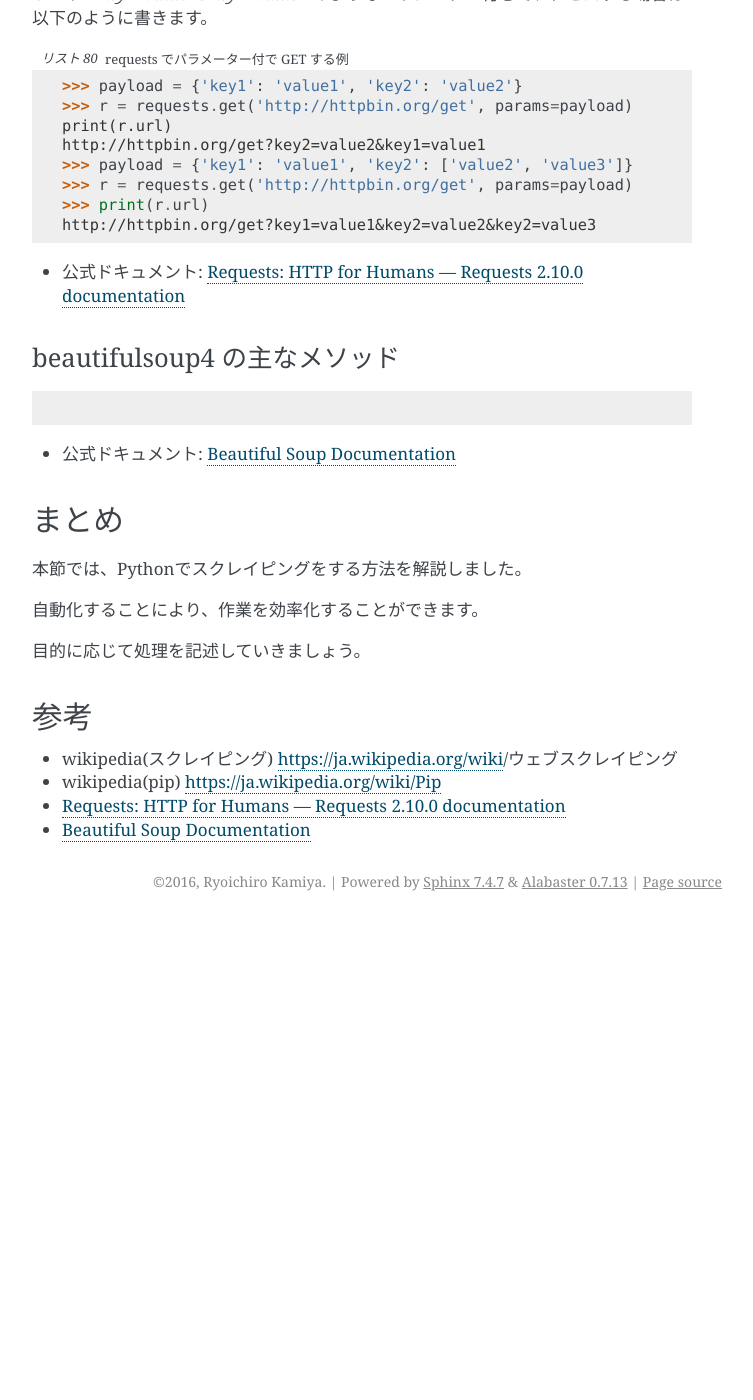
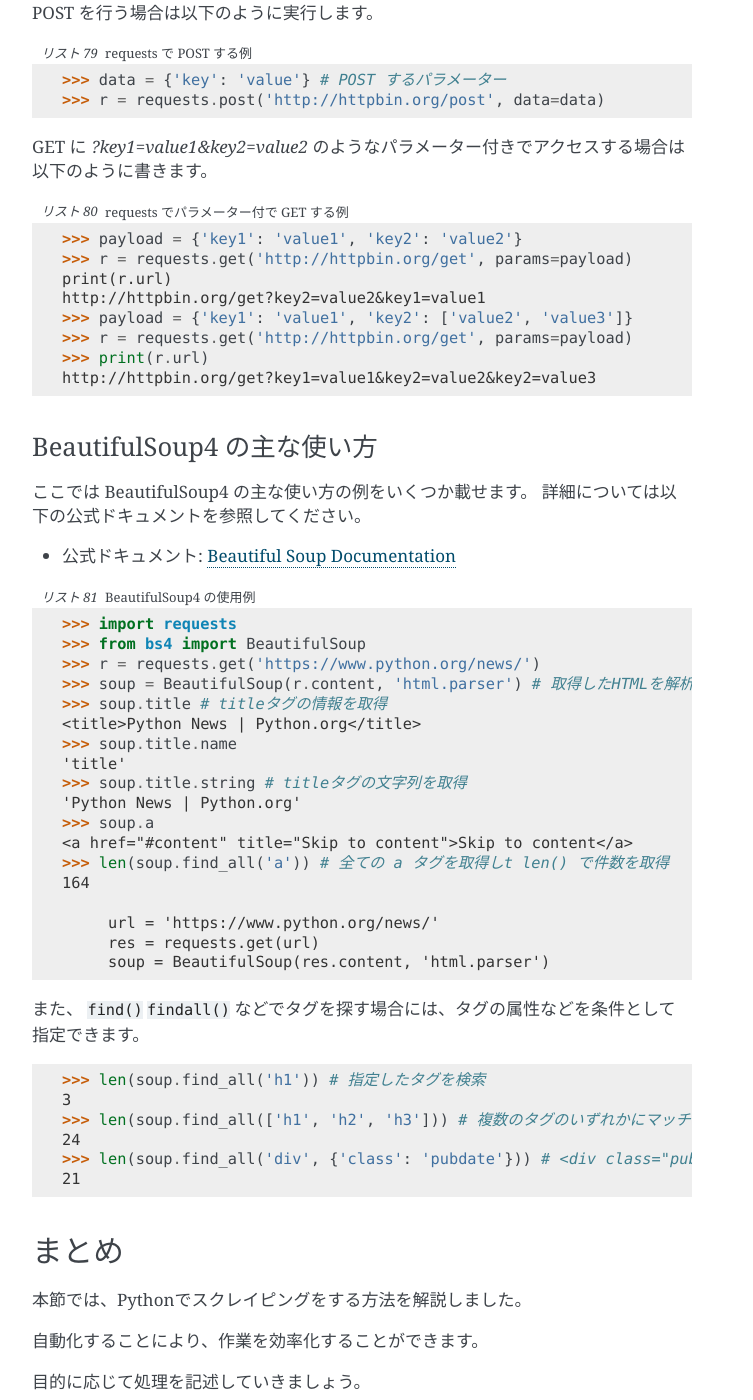
Before and after one commit to pyconjp/pycamp.pycon.jp, a Sphinx documentation site: the page built from source/7_scraping.rst, in a window 1280 px wide and 1400 px high, scrolled down 2703 px. Shown: the whole window, without its empty margins (388-1141 px from the left). Built offline with Sphinx 7.4.7, drawn with Linux system fonts in a browser that asks for light colours; before the commit the page ends 3624 px from its top, so only the background shows below that; some of the changed text lies outside the part shown.

Commit message:
refs #16 beautifulsoup4の使用例を追加

```diff
--- a/source/7_scraping.rst
+++ b/source/7_scraping.rst
@@ -97,10 +97,15 @@
 作り変えてみよう
 ================
 Reqeusts や BeautifulSoup の動作を変えて、さまざまなWebページからさまざまな要素を取得できます。
-以下に簡単なライブラリの使い方を載せます。それ以外にもいろいろな使用方法があるので、ドキュメントを参考にしてください。
+以下に簡単なライブラリの使い方を載せます。それ以外にもいろいろな使用方法があるので、ドキュメントを参考にしていろいろ作り変えてみてください。
 
-requests の主なメソッド
------------------------
+Requests の主な使い方
+---------------------
+ここでは Requests の主な使い方の例をいくつか載せます。
+詳細については以下の公式ドキュメントを参照してください。
+
+- 公式ドキュメント: `Requests: HTTP for Humans — Requests 2.10.0 documentation <http://docs.python-requests.org/en/master/>`_
+
 以下は認証つきのURLにアクセスして、結果を取得する例です。
 
 .. code-block:: pycon
@@ -141,15 +146,46 @@
    >>> print(r.url)
    http://httpbin.org/get?key1=value1&key2=value2&key2=value3
 
-- 公式ドキュメント: `Requests: HTTP for Humans — Requests 2.10.0 documentation <http://docs.python-requests.org/en/master/>`_
-
-beautifulsoup4 の主なメソッド
------------------------------
-
-.. code-block:: python
+BeautifulSoup4 の主な使い方
+---------------------------
+ここでは BeautifulSoup4 の主な使い方の例をいくつか載せます。
+詳細については以下の公式ドキュメントを参照してください。
 
 - 公式ドキュメント: `Beautiful Soup Documentation <https://www.crummy.com/software/BeautifulSoup/bs4/doc/>`_
 
+.. code-block:: pycon
+   :caption: BeautifulSoup4 の使用例
+
+   >>> import requests
+   >>> from bs4 import BeautifulSoup
+   >>> r = requests.get('https://www.python.org/news/')
+   >>> soup = BeautifulSoup(r.content, 'html.parser') # 取得したHTMLを解析
+   >>> soup.title # titleタグの情報を取得
+   <title>Python News | Python.org</title>
+   >>> soup.title.name
+   'title'
+   >>> soup.title.string # titleタグの文字列を取得
+   'Python News | Python.org'
+   >>> soup.a
+   <a href="#content" title="Skip to content">Skip to content</a>
+   >>> len(soup.find_all('a')) # 全ての a タグを取得しt len() で件数を取得
+   164
+
+        url = 'https://www.python.org/news/'
+        res = requests.get(url)
+        soup = BeautifulSoup(res.content, 'html.parser')
+
+
+また、 ``find()`` ``findall()`` などでタグを探す場合には、タグの属性などを条件として指定できます。
+
+.. code-block:: pycon
+
+   >>> len(soup.find_all('h1')) # 指定したタグを検索
+   3
+   >>> len(soup.find_all(['h1', 'h2', 'h3'])) # 複数のタグのいずれかにマッチ
+   24
+   >>> len(soup.find_all('div', {'class': 'pubdate'})) # <div class="pubdate"> にマッチ
+   21
 
 まとめ
 ==========
```
